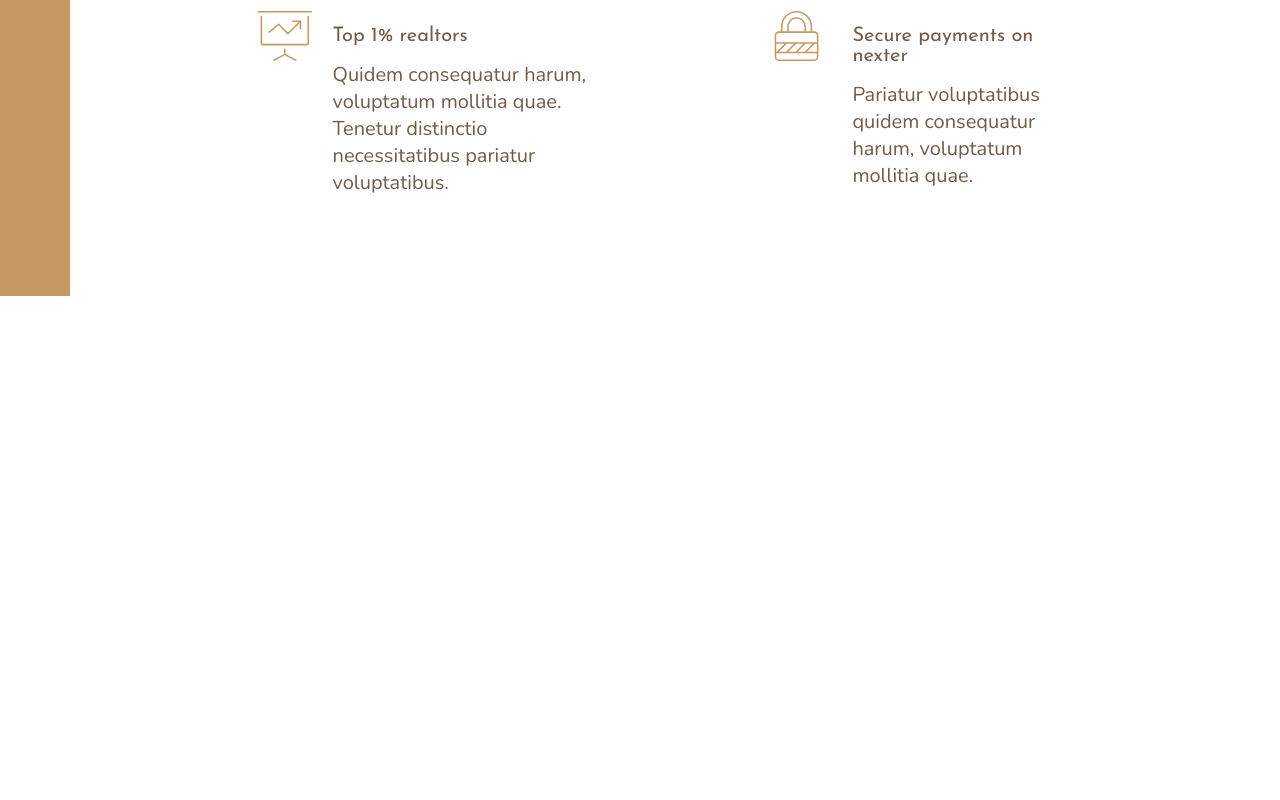
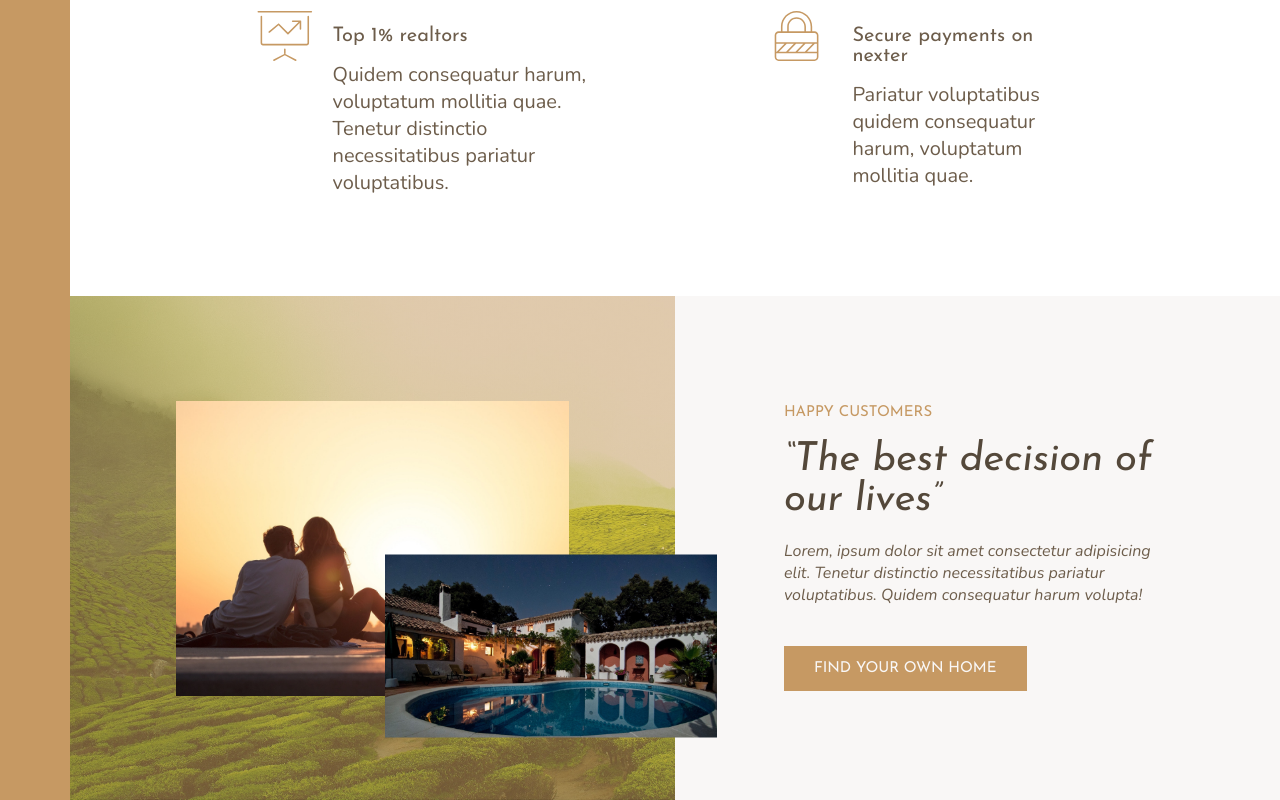
Before and after one commit to michaeljed29/nexter-flex, a website: page index.html in a window 1280 px wide. Shown: the part 1060-1860 px from the top of the page. Before the commit the page ends 1356 px from the top, so only its background shows below. Drawn offline with nearby package versions, Linux system fonts and the light colour scheme.

Commit message:
done story

```diff
--- a/index.html
+++ b/index.html
@@ -133,6 +133,23 @@
                     </div>
                 </div>
             </section>
+
+            <section class="story">
+                <div class="story__pictures">
+                    <div class="story__img-container">
+                        <img src="img/story-1.jpeg" alt="Couple with new house" class="story__img--1">
+                        <img src="img/story-2.jpeg" alt="New house" class="story__img--2">
+                    </div>
+                </div>
+                <div class="story__content">
+                    <div class="story__text-container">
+                        <h4 class="heading-4">HAPPY CUSTOMERS</h4>
+                        <h2 class="heading-2">“The best decision of our lives”</h2>
+                        <p class="story__paragraph">Lorem, ipsum dolor sit amet consectetur adipisicing elit. Tenetur distinctio necessitatibus pariatur voluptatibus. Quidem consequatur harum volupta!</p>
+                        <button class="btn btn--header">Find your own home</button>
+                    </div>
+                </div>
+            </section>
         </div>
     </body>
 </html>
--- a/sass/_story.scss
+++ b/sass/_story.scss
@@ -0,0 +1,69 @@
+.story {
+    display: flex;
+    flex-direction: column;
+
+    @include atMedium {
+        flex-direction: row;
+    }
+
+    &__pictures {
+        background-image: linear-gradient(rgba($color-primary, .5), rgba($color-primary, .5)),  url(../img/back.jpg);
+        background-size: cover;
+        background-position: center;
+        flex: 0 1 auto;
+        display: flex;
+        align-items: center;
+        justify-content: center;
+        padding: 5rem 0;
+
+        @include atMedium {
+            flex: 0 0 50%;
+            padding: 0;
+        }
+    }
+
+    &__img-container {
+        position: relative;
+    }
+
+    &__img--1 {
+        max-width: 65%;
+        display: block;
+        margin: 0 auto;
+    }
+
+    &__img--2 {
+        max-width: 40%;
+        position: absolute;
+        top: 50%;
+        right: 0;
+
+        transform: translateY(-50%);
+
+        @include atMedium {
+            max-width: 55%;
+            top: 83%;
+            right: -7%;
+            transform: translateY(-50%);
+        }
+    }
+
+    &__content {
+        display: flex;
+        align-items: center;
+        justify-content: center;
+        padding: 9%;
+        background-color: #f9f7f6;
+        flex: 0 1 auto;
+
+        @include atSmall {
+            flex: 0 0 50%;
+        }
+    }
+
+    &__paragraph {
+        font-size: 1.6rem;
+        font-style: italic;
+        margin-bottom: 4rem;
+    }
+}
--- a/sass/_typography.scss
+++ b/sass/_typography.scss
@@ -15,6 +15,15 @@ html {
     }
 }
 
+.heading-2 {
+    font-family: $font-display;
+    font-size: 4rem;
+    font-style: italic;
+    font-weight: 200;
+    margin: 2rem 0;
+    color: $color-grey-dark-1;
+}
+
 .heading-4 {
     font-size: 1.5rem;
     text-transform: uppercase;
```
Also changed, not shown: css/style.css.
